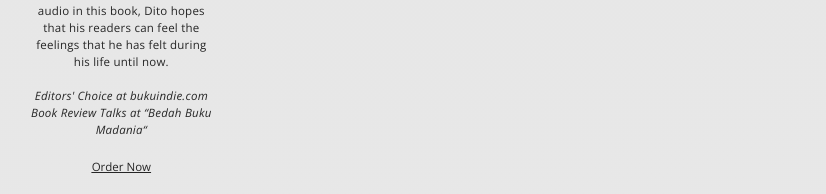
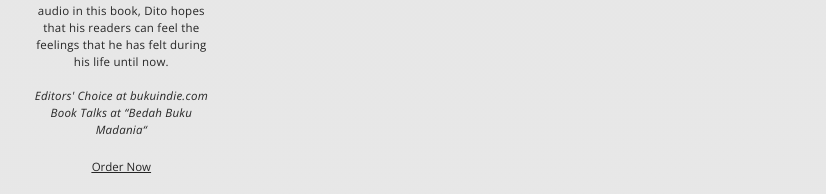
Before and after one commit to andikawilliam/ditobuwono, a Vue app: page / in a window 1280 px wide. Shown: the part 4911-5105 px from the top of the page, without its empty margins (220-1046 px from the left). Built offline with nearby package versions, Linux system fonts and the light colour scheme.

Commit message:
Update PortfolioWriting.ts

```diff
--- a/src/content/PortfolioWriting.ts
+++ b/src/content/PortfolioWriting.ts
@@ -40,7 +40,7 @@ export default Vue.extend({
           `,
           accolades: [
             "Editors' Choice at bukuindie.com",
-            "Book Review Talks at “Bedah Buku Madania“"
+            "Book Talks at “Bedah Buku Madania“"
           ],
           orderLink: "https://linktr.ee/EndIsBeginning"
         },
```
